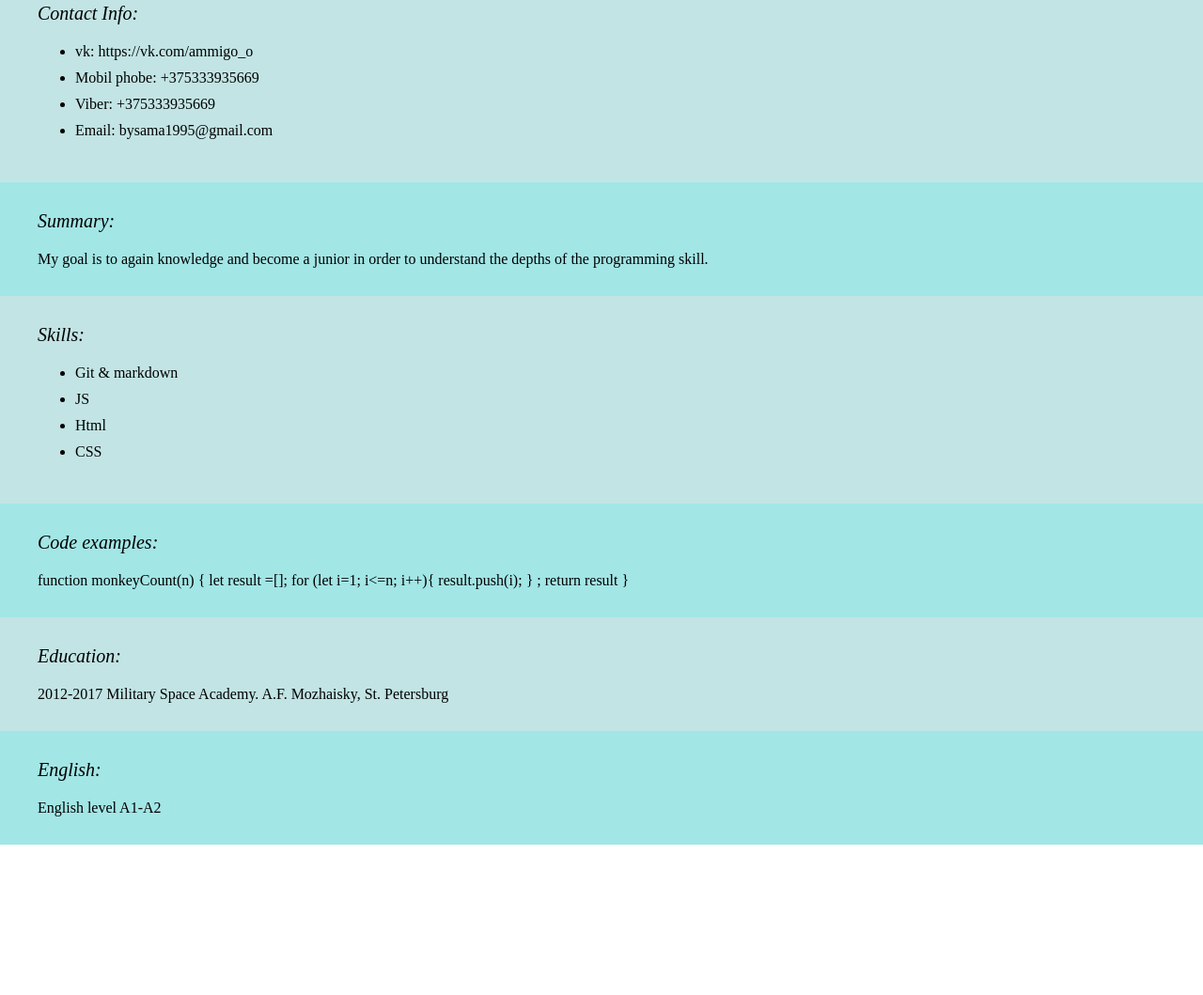
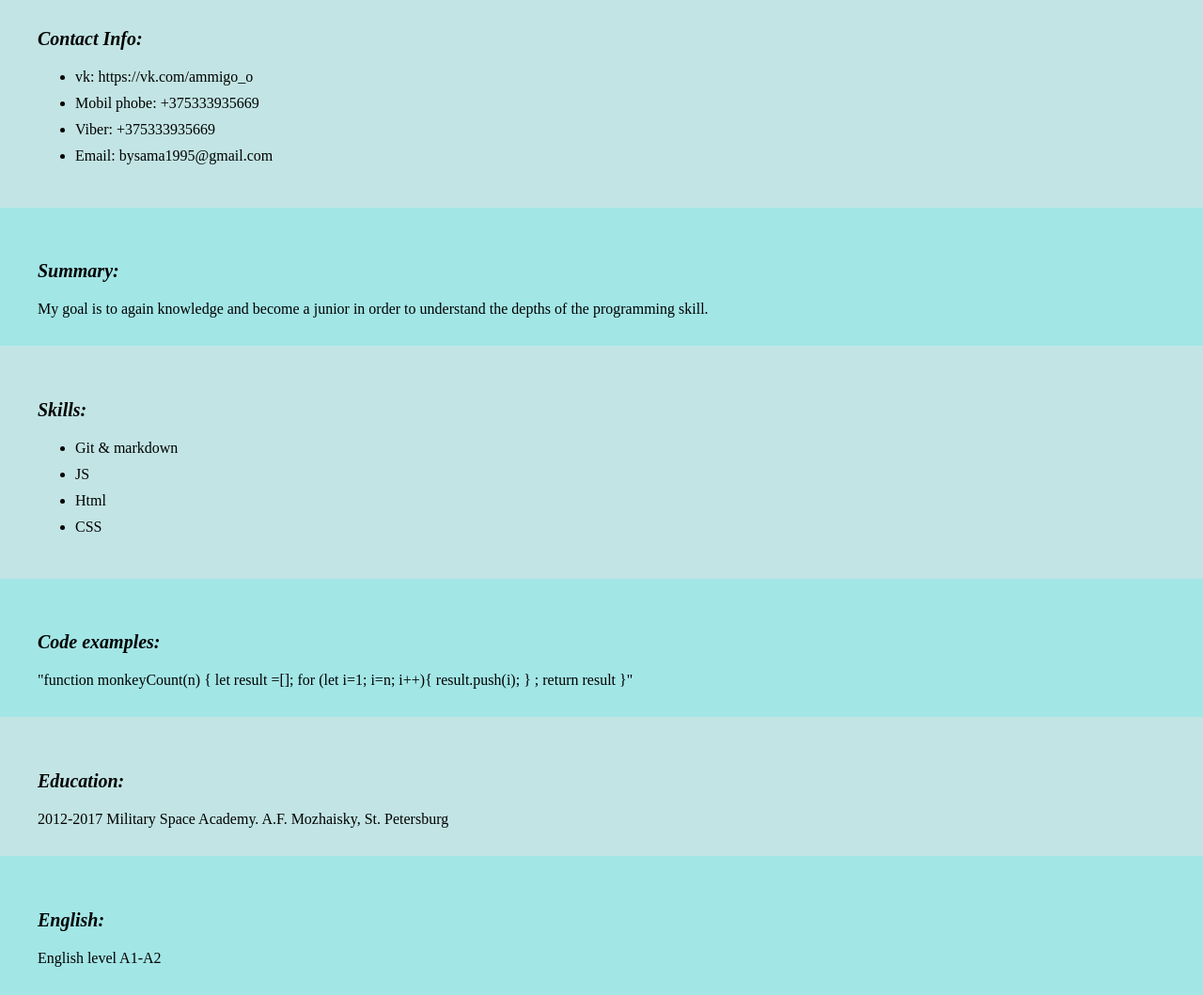
Before and after one commit to denisov1995/rsschool-cv, a plain HTML site: page index.html in a window 1280 px wide. Shown: the part 337-1396 px from the top of the page at 94% size. Before the commit the page ends 1236 px from the top, so only its background shows below. Drawn offline with Linux system fonts and the light colour scheme.

Commit message:
refactor: add tegs

```diff
--- a/index.html
+++ b/index.html
@@ -21,7 +21,7 @@
     <main>
         <section class="contact">
             <div class="container">
-                <p class="contact-info">Contact Info:</p>
+                <h4 class="contact-info">Contact Info:</h4>
                 <ul>
                     <li>vk: https://vk.com/ammigo_o</li>
                     <li>Mobil phobe: +375333935669</li>
@@ -32,7 +32,7 @@
         </section>
         <section class="summary">
             <div class="container">
-                <p class="summary-title">Summary:</p>
+                <h4 class="summary-title">Summary:</h4>
                 <p class="summar-info">My goal is to again knowledge and become a junior in order to understand the
                     depths
                     of the programming skill.</p>
@@ -40,7 +40,7 @@
         </section>
         <section class="skills">
             <div class="container">
-                <p class="skills-title">Skills:</p>
+                <h4 class="skills-title">Skills:</h4>
                 <ul>
                     <li>Git & markdown</li>
                     <li>JS</li>
@@ -51,18 +51,18 @@
         </section>
         <section class="code-example">
             <div class="container">
-                <p class="code-example-title">Code examples:</p>
+                <h4 class="code-example-title">Code examples:</h4>
                 <p class="code-example-info">
-                    function monkeyCount(n) {
+                    "function monkeyCount(n) {
                     let result =[];
-                    for (let i=1; i<=n; i++){ result.push(i); } ; return result } </p>
+                    for (let i=1; i=n; i++){ result.push(i); } ; return result }" </p>
             </div>
         </section>
         <section class="education">
             <div class="container">
-                <p class="education-title">
+                <h4 class="education-title">
                     Education:
-                </p>
+                </h4>
                 <p class="education-info">
                     2012-2017 Military Space Academy. A.F. Mozhaisky,
                     St. Petersburg
@@ -71,9 +71,9 @@
         </section>
         <section class="english">
             <div class="container">
-                <p class="english-title">
+                <h4 class="english-title">
                     English:
-                </p>
+                </h4>
                 <p class="english-info">
                     English level A1-A2
                 </p>
```
